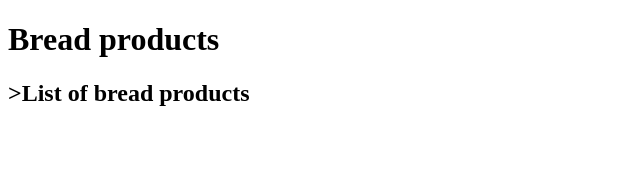
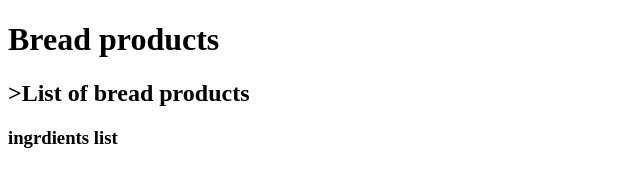
Before and after one commit to PriyankaPingale/com.bread.demo, a plain HTML site: page WebContent/index.html in a window 1280 px wide. Shown: the whole page, without its empty margins (0-640 px from the left). Drawn offline with Linux system fonts and the light colour scheme.

Commit message:
bug fix v1.1 for production

```diff
--- a/WebContent/index.html
+++ b/WebContent/index.html
@@ -7,5 +7,6 @@
 <body>
 <h1>Bread products</h1>
 <h2>>List of bread products</h2>
+<h3>ingrdients list</h3>
 </body>
 </html>
```
